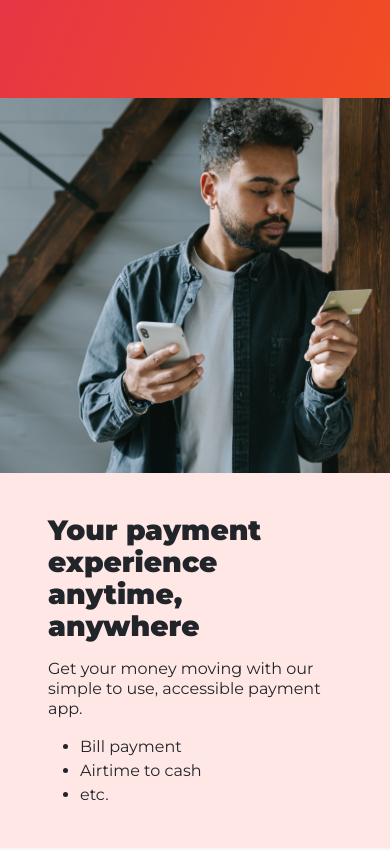
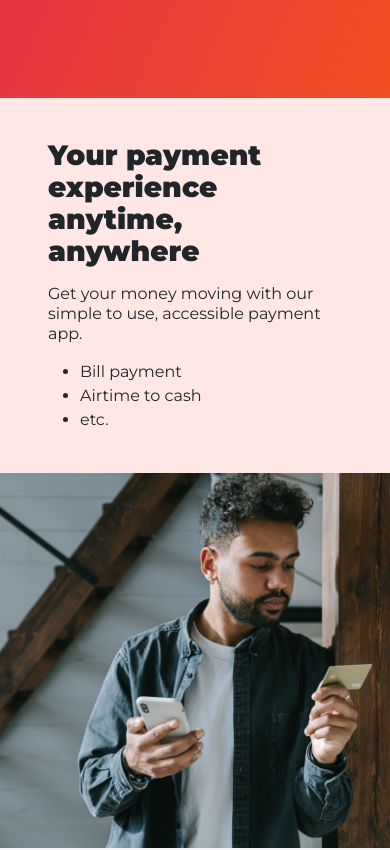
Before and after one commit to victoromerenma/InstantPay, a plain HTML site: page index.html in a window 390 px wide. Shown: the part 2424-3274 px from the top of the page. Drawn offline with nearby package versions, Linux system fonts and the light colour scheme.

Commit message:
Add files via upload

```diff
--- a/assets/css/stylesheet.css
+++ b/assets/css/stylesheet.css
@@ -745,6 +745,22 @@ img {
 	}
 }
 
+@media (max-width: 800px) {
+	.payment-experience {
+		width: 100%;
+		height: auto;
+		box-sizing: border-box;
+		display: flex;
+		/* flex-direction: column; */
+		flex-direction: column-reverse !important;
+		align-items: center;
+	}
+
+	.payment-image, .payment-text-section {
+		width: 100%;
+	}
+}
+
 @media (max-width: 900px) {
 	.payment-text {
 		width: auto;
```
